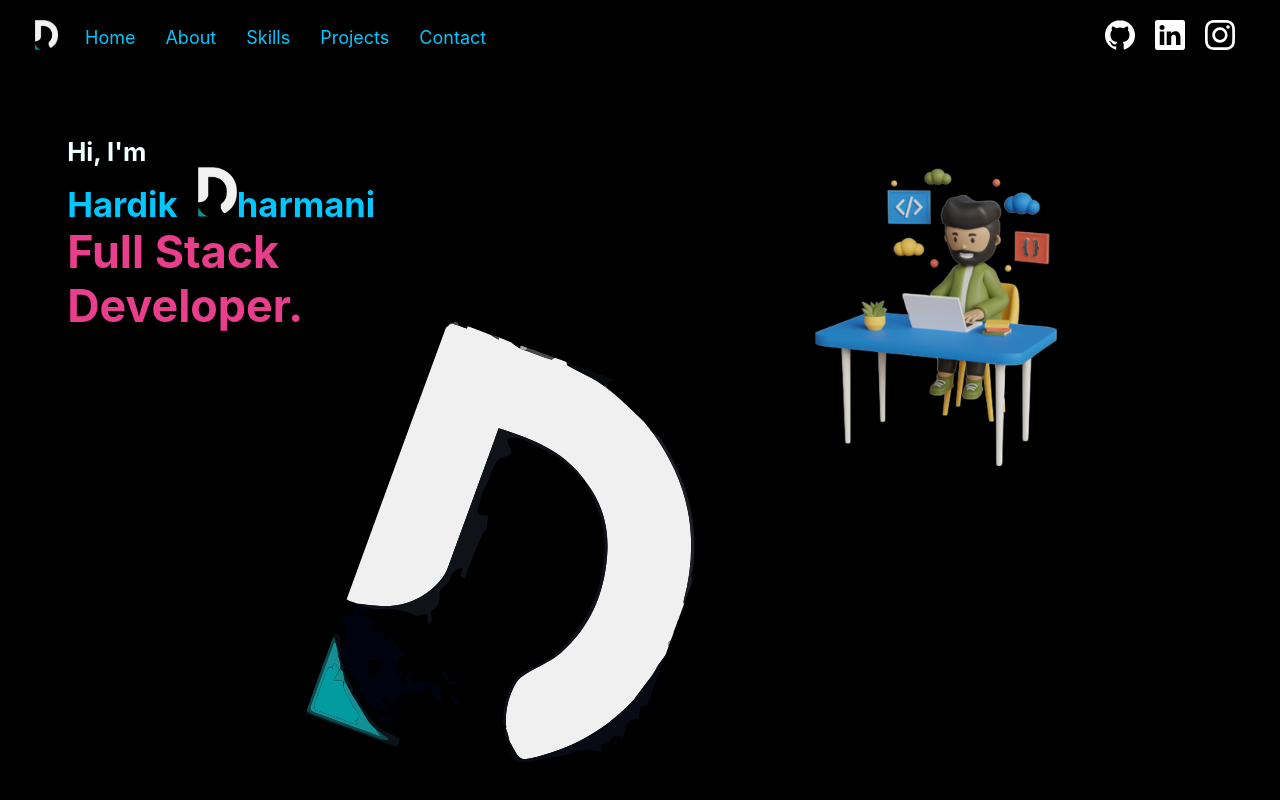
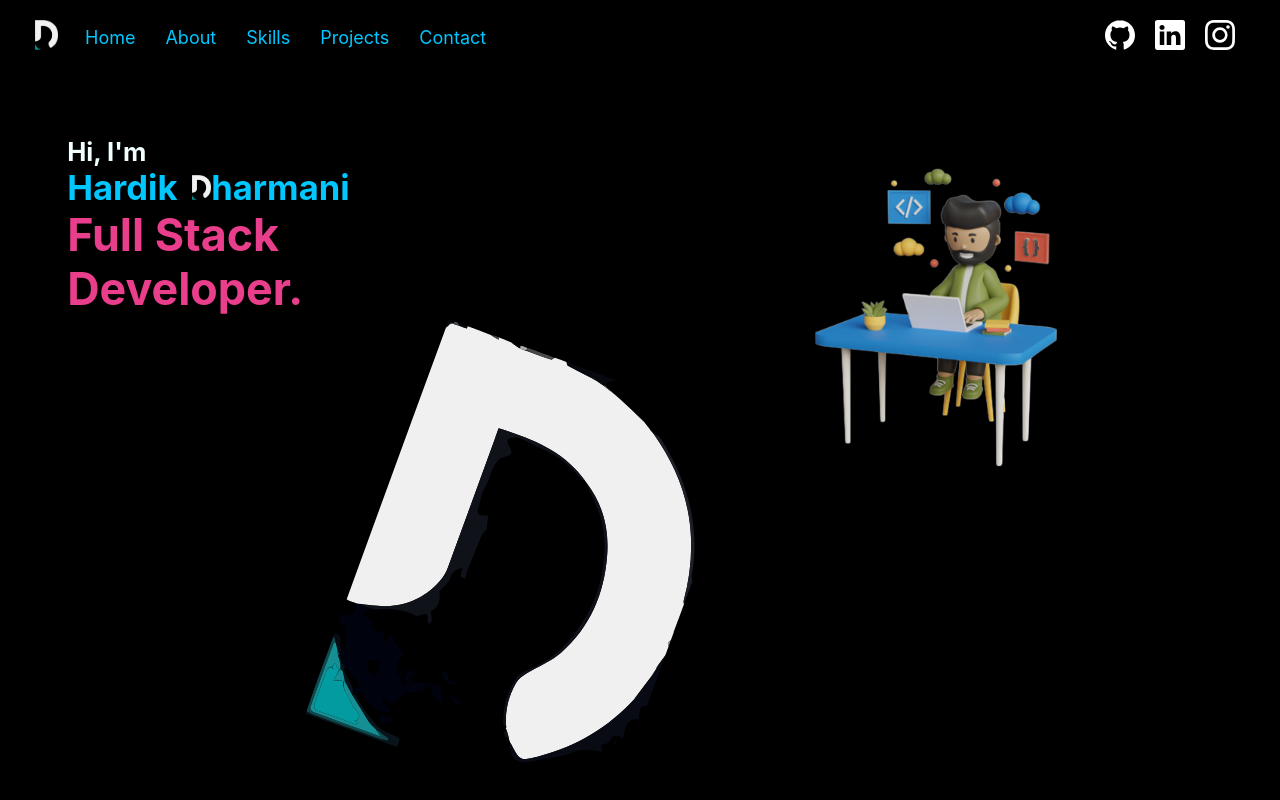
Before and after one commit to Ddharmani3/Portfolio, a React (Create React App) app: page / in a window 1280 px wide. Shown: the top 800 px of the page. Built offline with nearby package versions, Linux system fonts and the light colour scheme.

Commit message:
updated name logo dimensions

```diff
--- a/src/components/titlebanner.css
+++ b/src/components/titlebanner.css
@@ -43,8 +43,8 @@
   }
 
   .namelogo{
-    width:3vw;
-    margin-left: 1vw;
+    width:1.5vw;
+    margin-left: 0.5vw;
   }
 
   .name{
```
